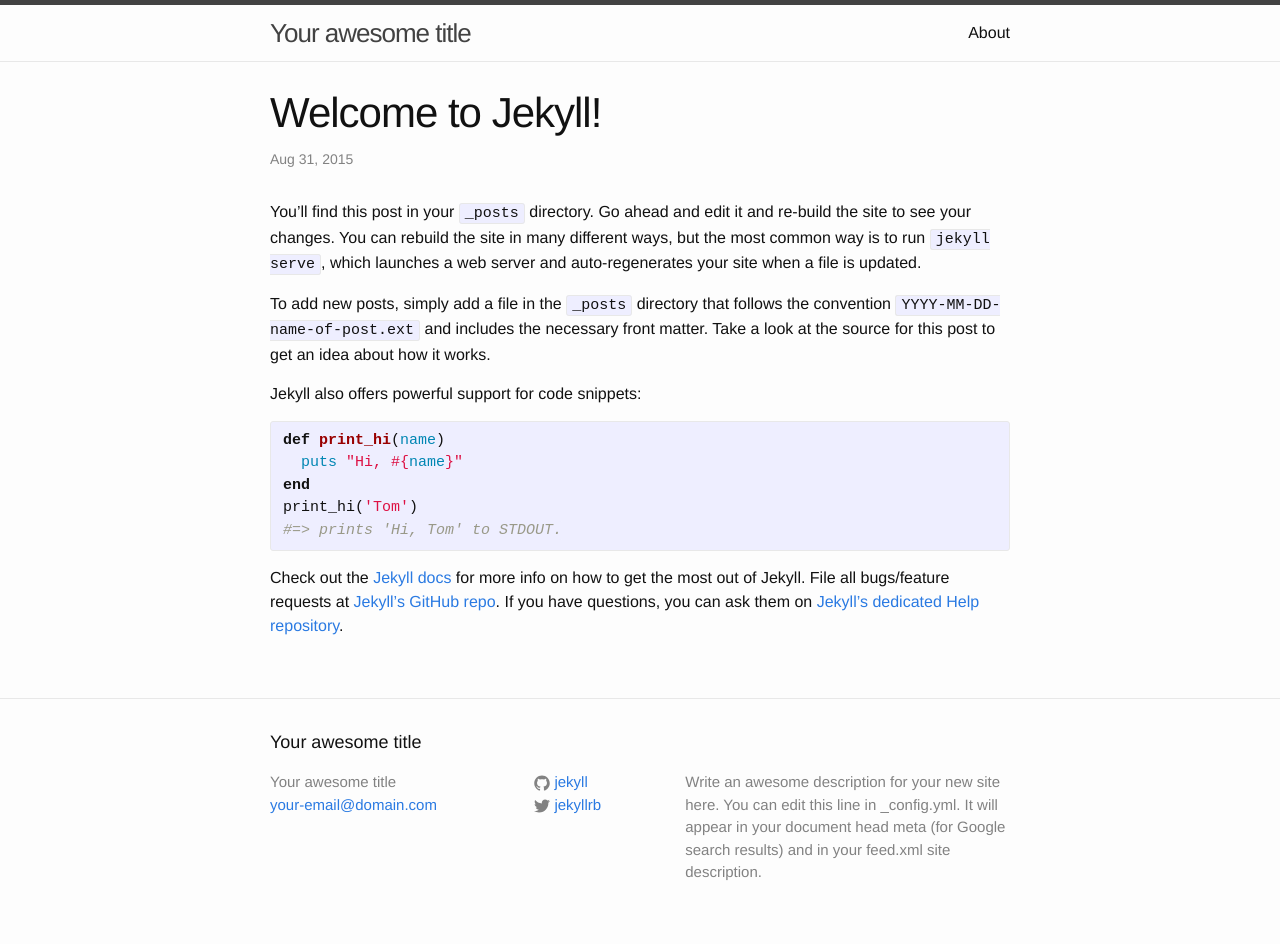
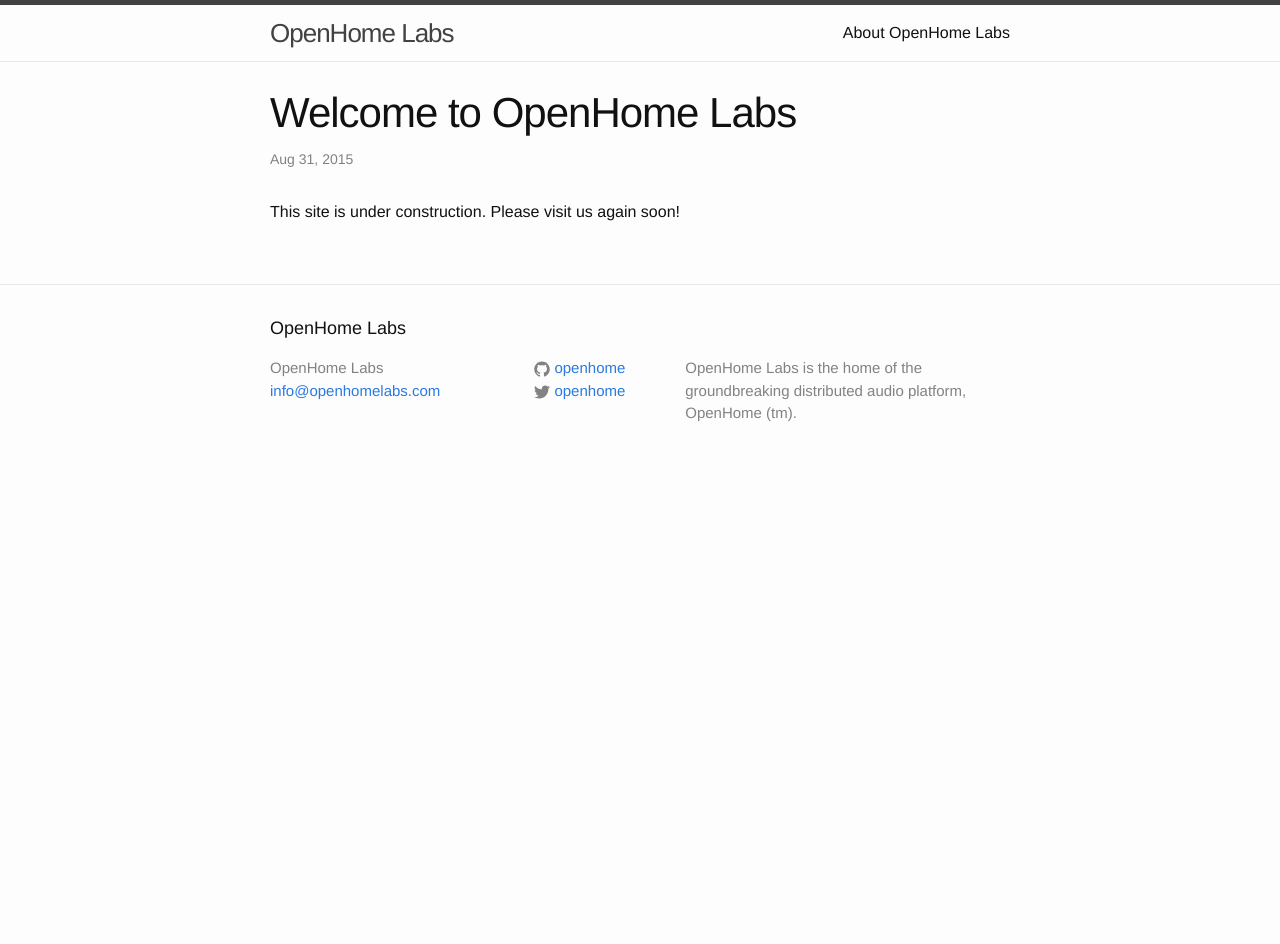
Before and after one commit to openhome/openhome-labs.github.io, a Jekyll site: the page built from _posts/2015-08-31-welcome-to-jekyll.markdown, in a window 1280 px wide. Built offline with Jekyll 4.4.1, drawn with Linux system fonts in a browser that asks for light colours; after the commit the page ends 900 px from its top, so only the background shows below that.

Commit message:
minor updates to the base jekyll template to OpenHome-ify

```diff
--- a/_config.yml
+++ b/_config.yml
@@ -1,14 +1,13 @@
 # Site settings
-title: Your awesome title
-email: your-email@domain.com
+title: OpenHome Labs
+email: info@openhomelabs.com
 description: > # this means to ignore newlines until "baseurl:"
-  Write an awesome description for your new site here. You can edit this
-  line in _config.yml. It will appear in your document head meta (for
-  Google search results) and in your feed.xml site description.
+  OpenHome Labs is the home of the groundbreaking distributed
+  audio platform, OpenHome (tm).
 baseurl: "" # the subpath of your site, e.g. /blog/
-url: "http://yourdomain.com" # the base hostname & protocol for your site
-twitter_username: jekyllrb
-github_username:  jekyll
+url: "http://openhomelabs.com" # the base hostname & protocol for your site
+twitter_username: openhome
+github_username:  openhome
 
 # Build settings
 markdown: kramdown
--- a/_posts/2015-08-31-welcome-to-jekyll.markdown
+++ b/_posts/2015-08-31-welcome-to-jekyll.markdown
@@ -1,25 +1,8 @@
 ---
 layout: post
-title:  "Welcome to Jekyll!"
+title:  "Welcome to OpenHome Labs"
 date:   2015-08-31 15:46:57
-categories: jekyll update
+categories: openhome
 ---
-You’ll find this post in your `_posts` directory. Go ahead and edit it and re-build the site to see your changes. You can rebuild the site in many different ways, but the most common way is to run `jekyll serve`, which launches a web server and auto-regenerates your site when a file is updated.
 
-To add new posts, simply add a file in the `_posts` directory that follows the convention `YYYY-MM-DD-name-of-post.ext` and includes the necessary front matter. Take a look at the source for this post to get an idea about how it works.
-
-Jekyll also offers powerful support for code snippets:
-
-{% highlight ruby %}
-def print_hi(name)
-  puts "Hi, #{name}"
-end
-print_hi('Tom')
-#=> prints 'Hi, Tom' to STDOUT.
-{% endhighlight %}
-
-Check out the [Jekyll docs][jekyll] for more info on how to get the most out of Jekyll. File all bugs/feature requests at [Jekyll’s GitHub repo][jekyll-gh]. If you have questions, you can ask them on [Jekyll’s dedicated Help repository][jekyll-help].
-
-[jekyll]:      http://jekyllrb.com
-[jekyll-gh]:   https://github.com/jekyll/jekyll
-[jekyll-help]: https://github.com/jekyll/jekyll-help
+This site is under construction. Please visit us again soon!
--- a/index.html
+++ b/index.html
@@ -4,7 +4,7 @@
 
 <div class="home">
 
-  <h1 class="page-heading">Posts</h1>
+  <h1 class="page-heading">What's New</h1>
 
   <ul class="post-list">
     {% for post in site.posts %}
```
Also changed, not shown: about.md (+8 -4 lines).
